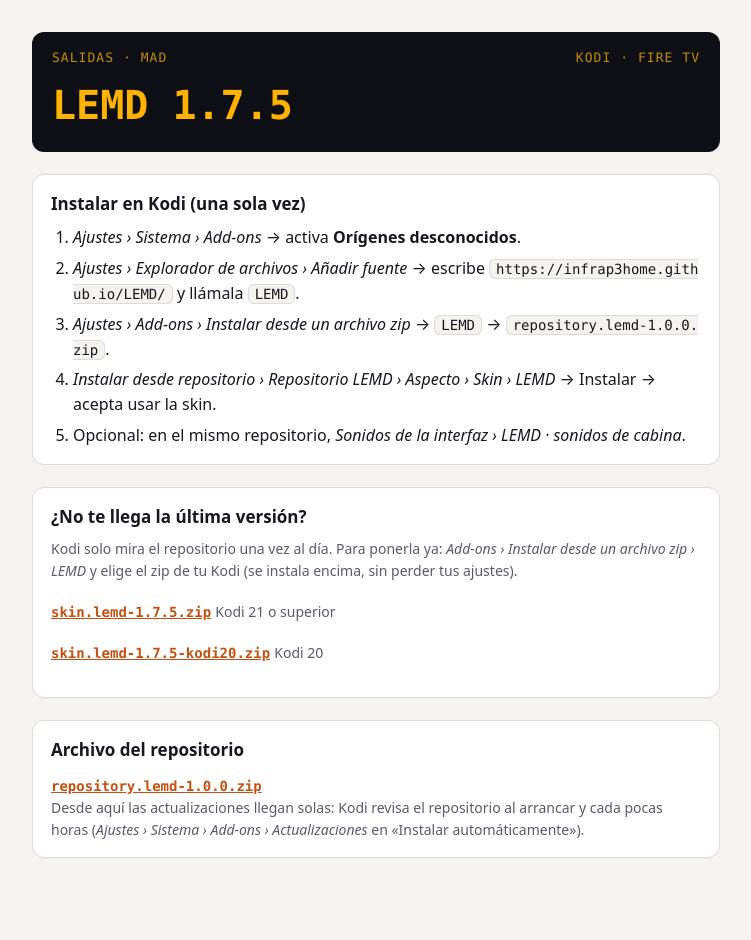
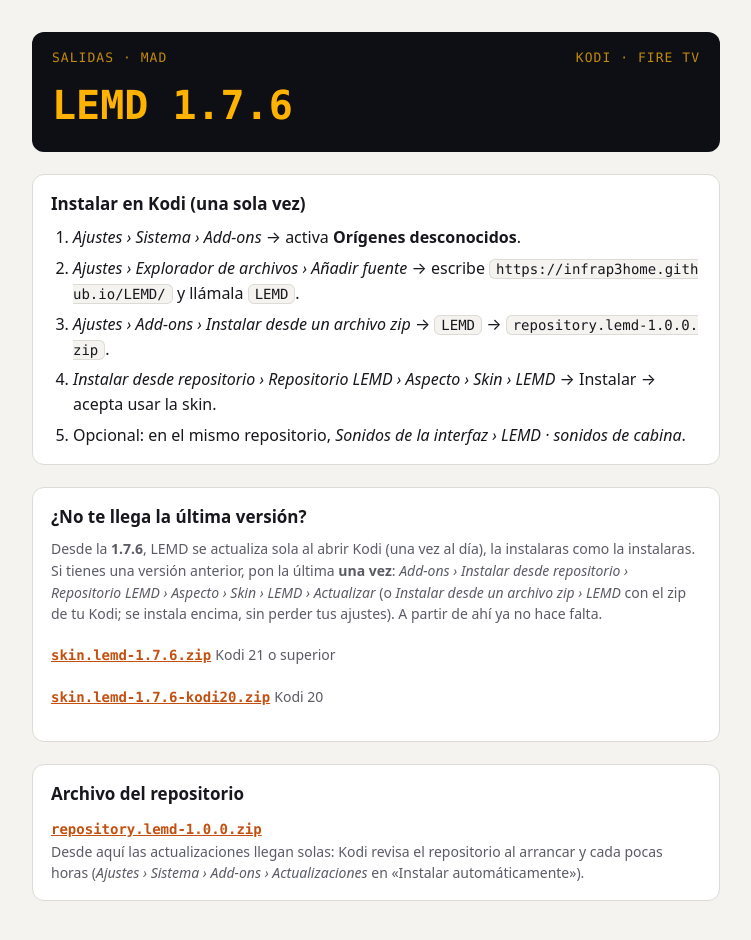
Before and after one commit to InfraP3Home/LEMD, a plain HTML site: page index.html in a window 1280 px wide. Shown: the whole page, without its empty margins (264-1015 px from the left). Before the commit the page ends 906 px from the top, so only its background shows below. Drawn offline with Linux system fonts and the light colour scheme.

Commit message:
LEMD 1.7.6: se actualiza sola aunque se instalara con zip (comprobación diaria) y arregla el origen para las actualizaciones de Kodi
Co-Authored-By: Claude Opus 5.5 <noreply@anthropic.com>
Claude-Session: https://claude.ai/code/session_01HuAi4MKB9Eam9aFbNWnaT2

```diff
--- a/index.html
+++ b/index.html
@@ -28,7 +28,7 @@ a { color:var(--accent); }
 <div class="wrap">
   <header class="board">
     <div class="row"><span>SALIDAS · MAD</span><span>KODI · FIRE TV</span></div>
-    <h1>LEMD 1.7.5</h1>
+    <h1>LEMD 1.7.6</h1>
   </header>
 
   <section class="panel">
@@ -44,10 +44,13 @@ a { color:var(--accent); }
 
   <section class="panel">
     <h2>¿No te llega la última versión?</h2>
-    <p class="note">Kodi solo mira el repositorio una vez al día. Para ponerla ya: <em>Add-ons › Instalar desde un
-      archivo zip › LEMD</em> y elige el zip de tu Kodi (se instala encima, sin perder tus ajustes).</p>
-    <p><a href="skin.lemd-1.7.5.zip" class="zip">skin.lemd-1.7.5.zip</a> <span class="note">Kodi 21 o superior</span></p>
-    <p><a href="skin.lemd-1.7.5-kodi20.zip" class="zip">skin.lemd-1.7.5-kodi20.zip</a> <span class="note">Kodi 20</span></p>
+    <p class="note">Desde la <strong>1.7.6</strong>, LEMD se actualiza sola al abrir Kodi (una vez al día),
+      la instalaras como la instalaras. Si tienes una versión anterior, pon la última <strong>una vez</strong>:
+      <em>Add-ons › Instalar desde repositorio › Repositorio LEMD › Aspecto › Skin › LEMD › Actualizar</em>
+      (o <em>Instalar desde un archivo zip › LEMD</em> con el zip de tu Kodi; se instala encima, sin perder tus
+      ajustes). A partir de ahí ya no hace falta.</p>
+    <p><a href="skin.lemd-1.7.6.zip" class="zip">skin.lemd-1.7.6.zip</a> <span class="note">Kodi 21 o superior</span></p>
+    <p><a href="skin.lemd-1.7.6-kodi20.zip" class="zip">skin.lemd-1.7.6-kodi20.zip</a> <span class="note">Kodi 20</span></p>
   </section>
 
   <section class="panel">
--- a/nexus/addons.xml
+++ b/nexus/addons.xml
@@ -1,6 +1,6 @@
 <?xml version="1.0" encoding="UTF-8" standalone="yes"?>
 <addons>
-<addon id="skin.lemd" version="1.7.5" name="LEMD" provider-name="lumo360">
+<addon id="skin.lemd" version="1.7.6" name="LEMD" provider-name="lumo360">
 	<requires>
 		<import addon="xbmc.gui" version="5.16.0"/>
 		<import addon="xbmc.python" version="3.0.0"/>
--- a/omega/addons.xml
+++ b/omega/addons.xml
@@ -1,6 +1,6 @@
 <?xml version="1.0" encoding="UTF-8" standalone="yes"?>
 <addons>
-<addon id="skin.lemd" version="1.7.5" name="LEMD" provider-name="lumo360">
+<addon id="skin.lemd" version="1.7.6" name="LEMD" provider-name="lumo360">
 	<requires>
 		<import addon="xbmc.gui" version="5.17.0"/>
 		<import addon="xbmc.python" version="3.0.0"/>
```
Also changed, not shown: 14 other files.
